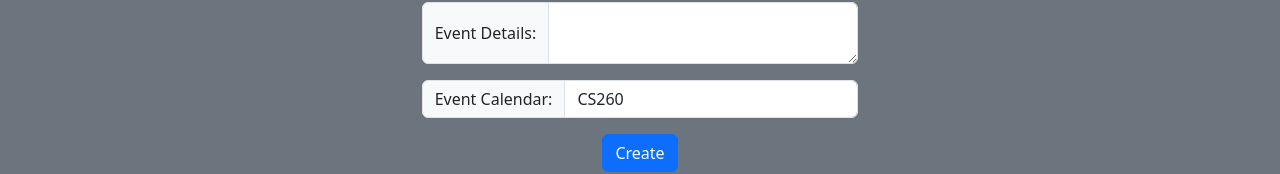
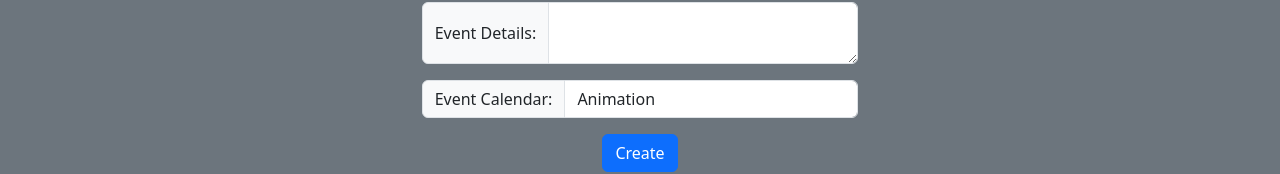
Before and after one commit to bobaisbad/startup, a React (Vite) app: page /create in a window 1280 px wide. Shown: the part 509-683 px from the top of the page. Built offline with nearby package versions, Linux system fonts and the light colour scheme.

Commit message:
Fixed dev console warning in the Create component

```diff
--- a/src/create/create.jsx
+++ b/src/create/create.jsx
@@ -22,7 +22,7 @@ export function Create() {
                     <span className="input-group-text">Event Calendar: </span>
                     <select className="form-control" id="select" name="varSelect">
                         <option>Animation</option>
-                        <option selected>CS260</option>
+                        <option>CS260</option>
                         <option>LISRites</option>
                     </select>
                 </div>
```
